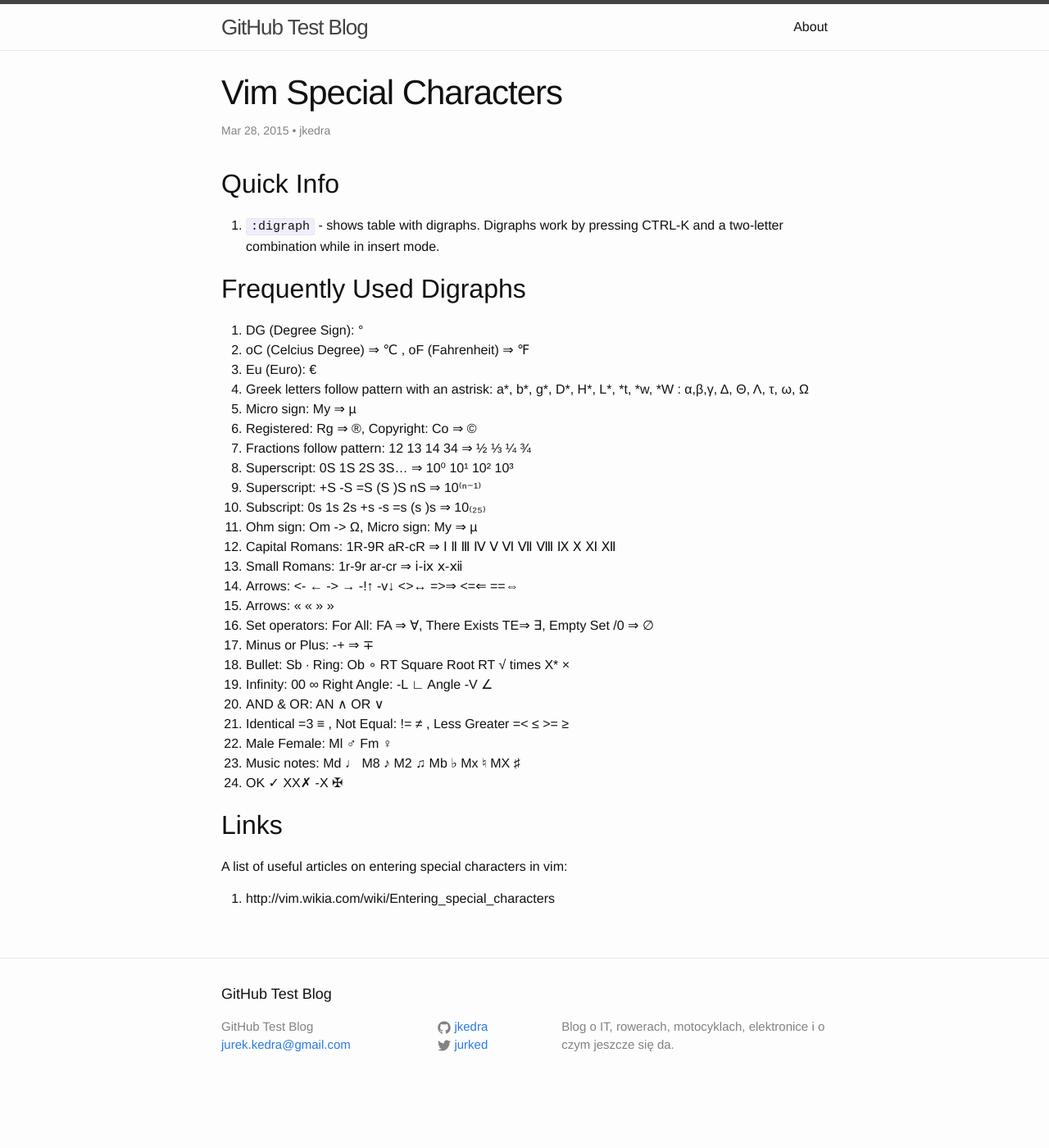
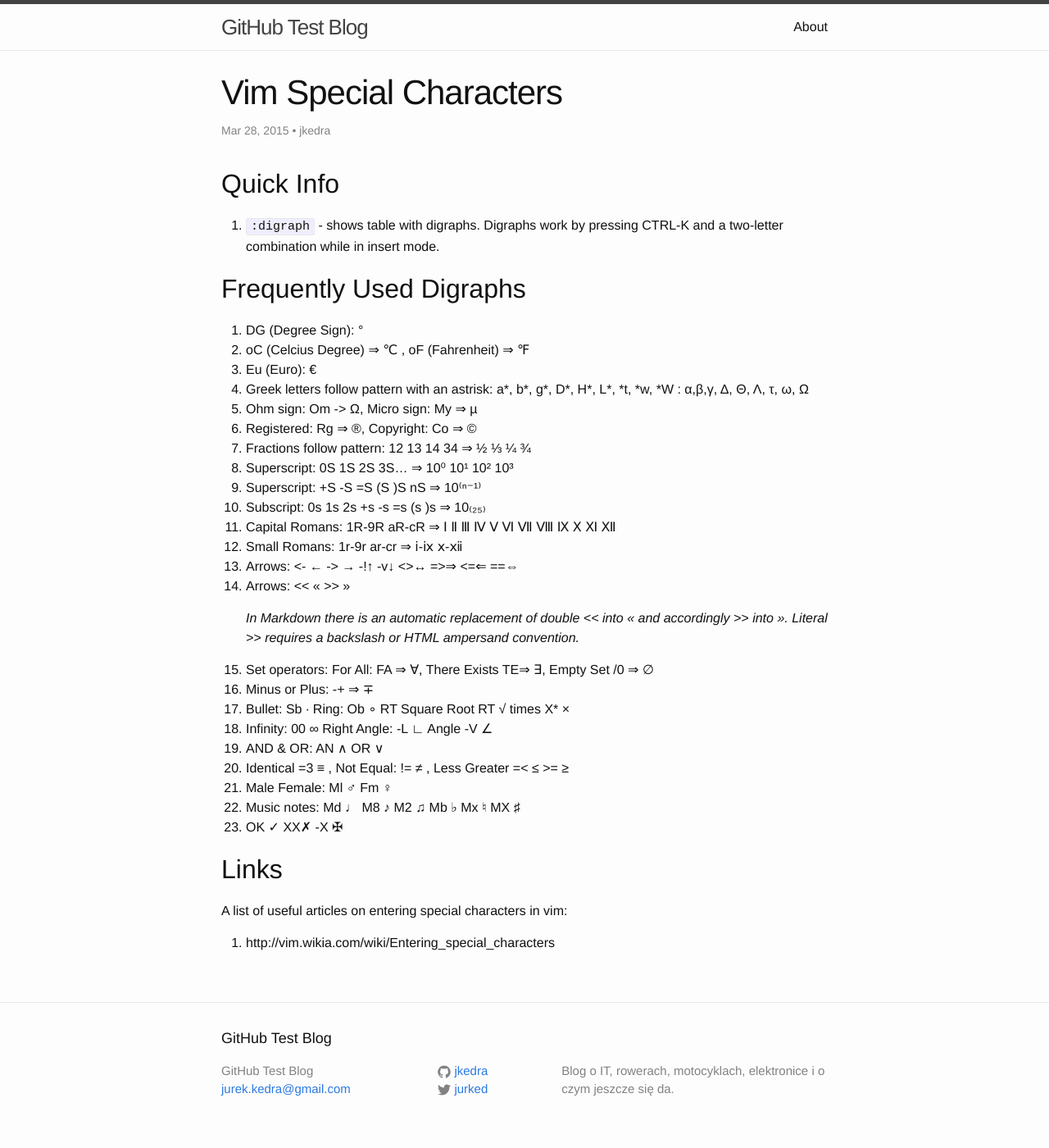
Before and after one commit to jkedra/jkedra.github.io, a Jekyll site: the page built from _posts/2015-03-28-vim-special-chars.md, in a window 1280 px wide. Shown: the whole page at 82% size. Built offline with Jekyll 4.4.1, drawn with Linux system fonts in a browser that asks for light colours; before the commit the page ends 1346 px from its top, so only the background shows below that.

Commit message:
vim digraphs - more characters

```diff
--- a/_posts/2015-03-28-vim-special-chars.md
+++ b/_posts/2015-03-28-vim-special-chars.md
@@ -20,17 +20,21 @@
 3. Eu (Euro): €
 4. Greek letters follow pattern with an astrisk:
    a\*, b\*, g\*, D\*, H\*, L\*, \*t, \*w, \*W : α,β,γ, Δ, Θ, Λ, τ, ω, Ω
-5. Micro sign: My ⇒ µ
+5. Ohm sign: Om -> Ω, Micro sign: My ⇒ µ
 6. Registered: Rg ⇒ ®, Copyright: Co ⇒ ©
 7. Fractions follow pattern: 12 13 14 34 ⇒ ½ ⅓ ¼ ¾
 8. Superscript: 0S 1S 2S 3S... ⇒ 10⁰ 10¹ 10² 10³
 9. Superscript: +S -S =S (S )S nS ⇒ 10⁽ⁿ⁻¹⁾
 10. Subscript: 0s 1s 2s +s -s =s (s )s ⇒ 10₍₂₅₎
-11. Ohm sign: Om -> Ω, Micro sign: My ⇒ µ
-12. Capital Romans: 1R-9R aR-cR ⇒ Ⅰ Ⅱ Ⅲ Ⅳ  Ⅴ Ⅵ  Ⅶ  Ⅷ  Ⅸ  Ⅹ Ⅺ Ⅻ
-13. Small Romans: 1r-9r ar-cr ⇒ ⅰ-ⅸ ⅹ-ⅻ
-14. Arrows: <- ← -> →  -!↑ -v↓ <>↔ =>⇒ <=⇐  ==⇔
-14. Arrows: << « >> »
+11. Capital Romans: 1R-9R aR-cR ⇒ Ⅰ Ⅱ Ⅲ Ⅳ  Ⅴ Ⅵ  Ⅶ  Ⅷ  Ⅸ  Ⅹ Ⅺ Ⅻ
+12. Small Romans: 1r-9r ar-cr ⇒ ⅰ-ⅸ ⅹ-ⅻ
+13. Arrows: <- ← -> →  -!↑ -v↓ <>↔ =>⇒ <=⇐  ==⇔
+14. Arrows: &lt;&lt; « \>\> »
+
+    *In Markdown there is an automatic replacement of double &lt;&lt;
+    into << and accordingly &gt;&gt; into >>. Literal \>\> requires
+    a backslash or HTML ampersand convention.*
+
 15. Set operators: For All: FA ⇒ ∀, There Exists TE⇒ ∃, Empty Set /0 ⇒ ∅
 16. Minus or Plus: -+ ⇒ ∓
 17. Bullet: Sb ∙ Ring: Ob ∘ RT Square Root RT √ times X\* ×
```
